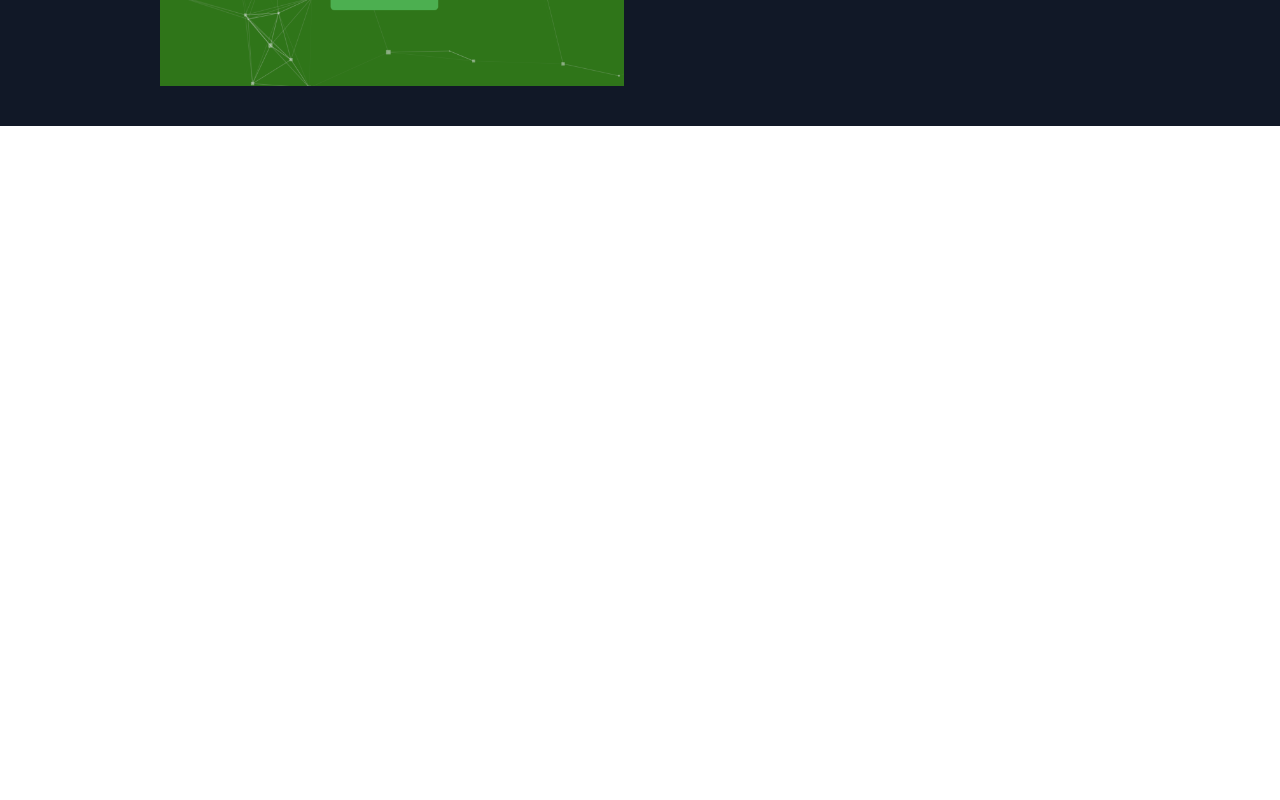
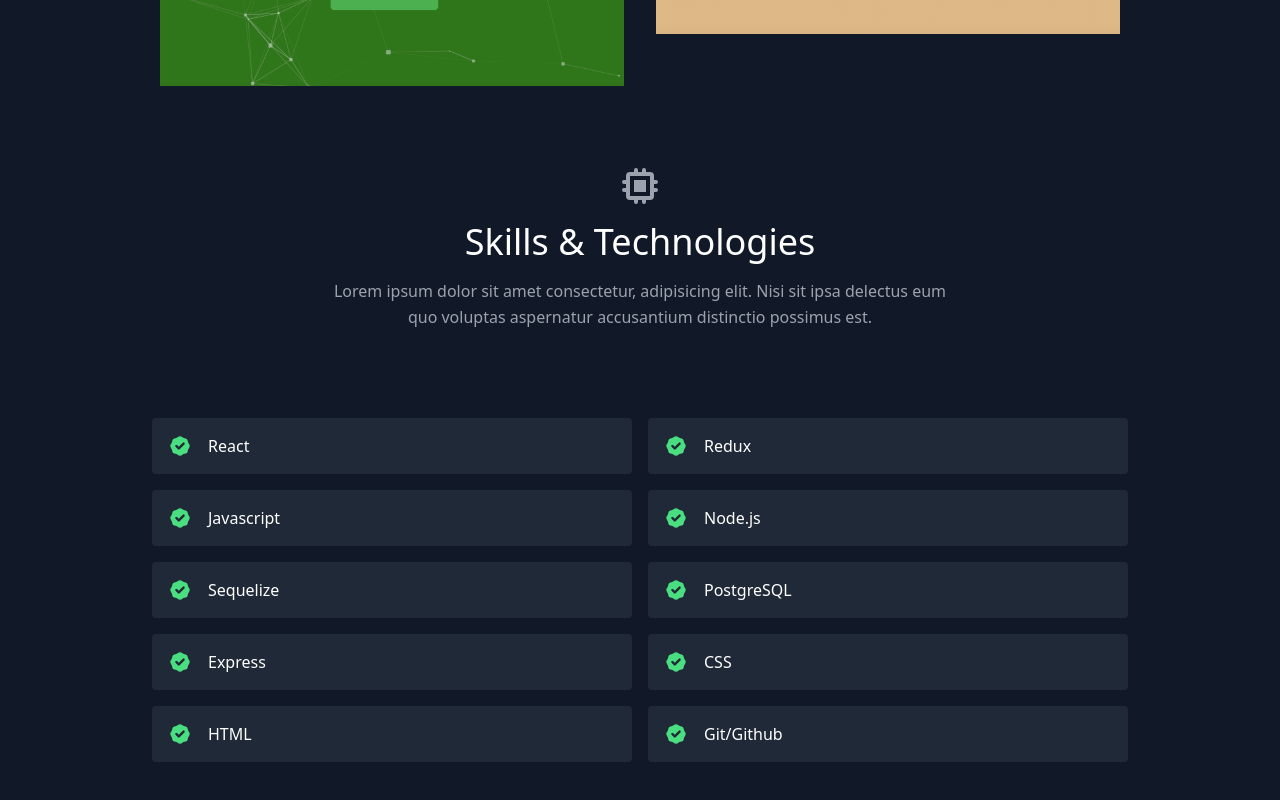
Before and after one commit to Davide3520/Portfolio, a React (Create React App) app: page / in a window 1280 px wide. Shown: the part 1096-1896 px from the top of the page. Before the commit the page ends 1222 px from the top, so only its background shows below. Built offline with nearby package versions, Linux system fonts and the light colour scheme.

Commit message:
Skills added

```diff
--- a/src/Projects.js
+++ b/src/Projects.js
@@ -11,8 +11,21 @@ export const projects = [
   {
     title: "myJobs",
     subtitle: "Keep your job search organized.",
-    description: "myJobs is an app that helps you keep track of your job applications (e.g. Huntr). You can add as many jobs applications as you want, so that you can stay organized during your job search.",
+    description: "myJobs is an app that helps you keep track of your job applications (e.g. Huntr). You can add as many jobs applications as you want, so that you can stay organized during your job search. Built a REST API using Node.js, Express and Sequelize with Sequelize models. Implemented user login with password encryption and JWT authentication. Client-Side is built using React. Redux is used for state management.",
     image: "./myJobs.png",
     link: "https://my-jobs-23.herokuapp.com/login#"
   }
 ]
+
+export const skills = [
+  "React",
+  "Redux",
+  "Javascript",
+  "Node.js",
+  "Sequelize",
+  "PostgreSQL",
+  "Express",
+  "CSS",
+  "HTML",
+  "Git/Github"
+]
--- a/src/components/Skills.js
+++ b/src/components/Skills.js
@@ -1,7 +1,35 @@
+import React from "react"
+import { skills } from "../Projects"
+import { BadgeCheckIcon, ChipIcon } from "@heroicons/react/solid";
+
 export default function Skills() {
   return (
-    <div>
-
+    <section id="skills">
+    <div className="container px-5 py-10 mx-auto">
+      <div className="text-center mb-20">
+        <ChipIcon className="w-10 inline-block mb-4" />
+        <h1 className="sm:text-4xl text-3xl font-medium title-font text-white mb-4">
+          Skills &amp; Technologies
+        </h1>
+        <p className="text-base leading-relaxed xl:w-2/4 lg:w-3/4 mx-auto">
+          Lorem ipsum dolor sit amet consectetur, adipisicing elit. Nisi sit
+          ipsa delectus eum quo voluptas aspernatur accusantium distinctio
+          possimus est.
+        </p>
+      </div>
+      <div className="flex flex-wrap lg:w-4/5 sm:mx-auto sm:mb-2 -mx-2">
+        {skills.map((skill) => (
+          <div key={skill} className="p-2 sm:w-1/2 w-full">
+            <div className="bg-gray-800 rounded flex p-4 h-full items-center">
+              <BadgeCheckIcon className="text-green-400 w-6 h-6 flex-shrink-0 mr-4" />
+              <span className="title-font font-medium text-white">
+                {skill}
+              </span>
+            </div>
+          </div>
+        ))}
+      </div>
     </div>
+  </section>
   )
 }
```
